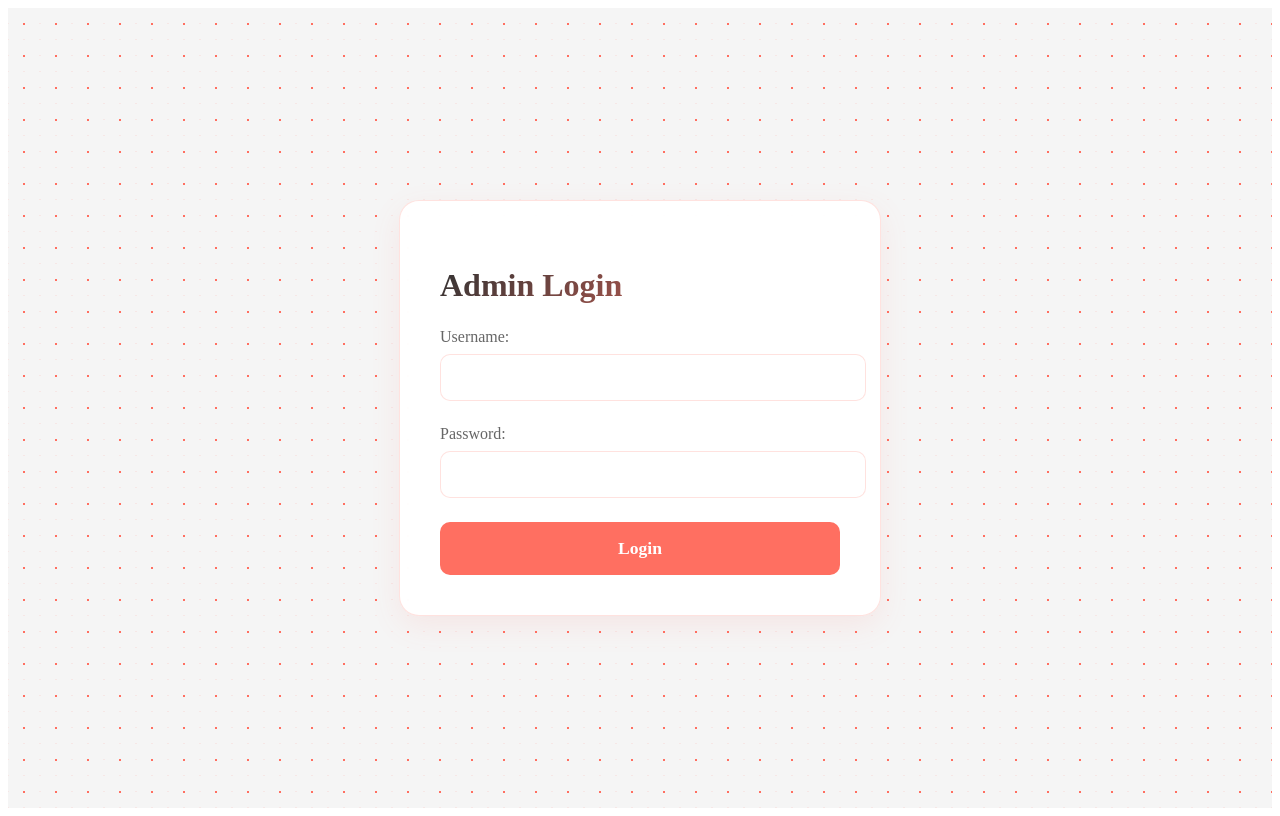
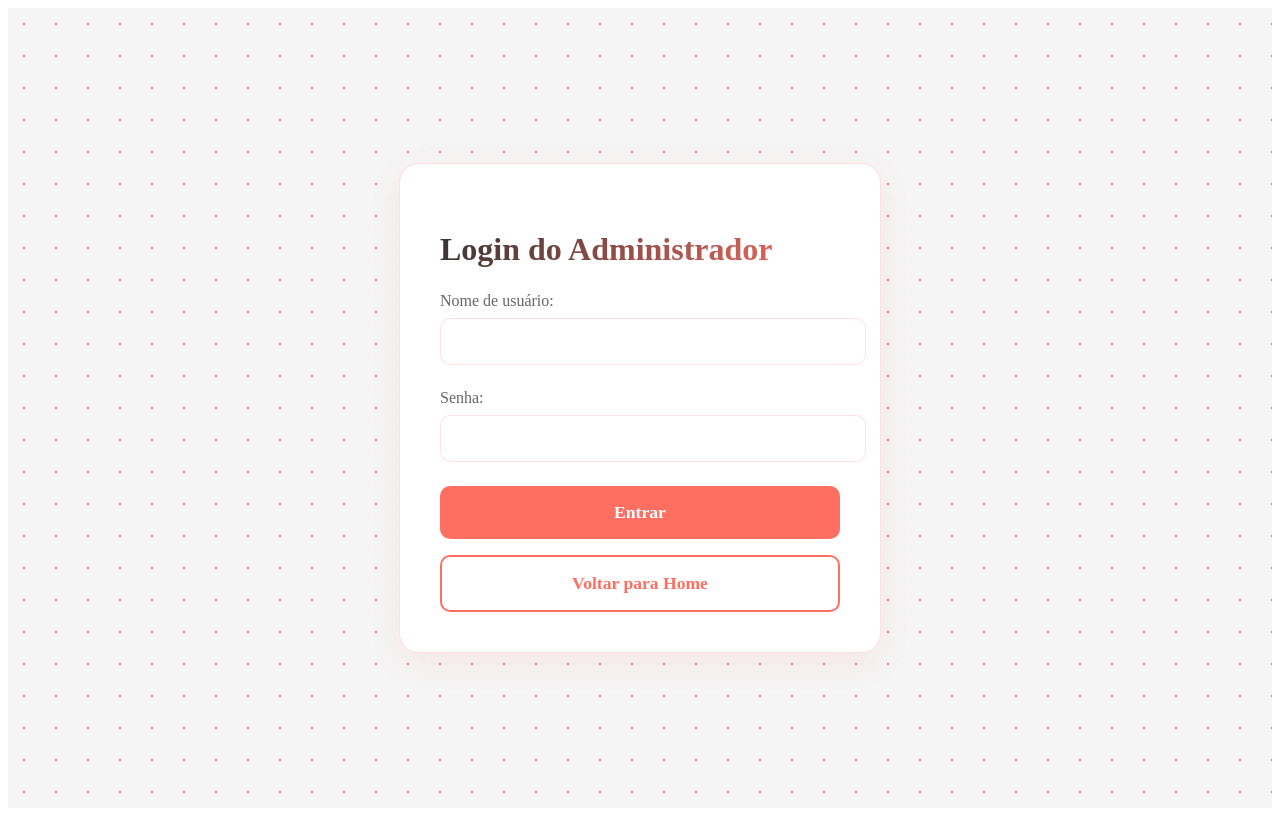
Before and after one commit to IdhcbIan/Site_BrickLugo, a React (Vite) app: page /admin in a window 1280 px wide. Built offline with nearby package versions, Linux system fonts and the light colour scheme.

Commit message:
Admin Page

```diff
--- a/index.html
+++ b/index.html
@@ -2,9 +2,9 @@
 <html lang="en">
   <head>
     <meta charset="UTF-8" />
-    <link rel="icon" type="image/svg+xml" href="/vite.svg" />
+    <link rel="icon" type="image/svg+xml" href="/src/assets/Icon1.png" />
     <meta name="viewport" content="width=device-width, initial-scale=1.0" />
-    <title>Vite + React</title>
+    <title>BrickLugo</title>
   </head>
   <body>
     <div id="root"></div>
--- a/src/Admin/Admin.css
+++ b/src/Admin/Admin.css
@@ -195,3 +195,47 @@ td {
     padding: 1.5rem;
   }
 }
+
+/* Login page home button */
+.login-box .home-button {
+  width: 100%;
+  padding: 1rem;
+  background-color: transparent;
+  color: #ff6f61;
+  border: 2px solid #ff6f61;
+  border-radius: 10px;
+  cursor: pointer;
+  font-size: 1.1rem;
+  font-weight: 600;
+  font-family: 'Unna', serif;
+  transition: all 0.3s ease;
+  margin-top: 1rem;
+}
+
+.login-box .home-button:hover {
+  background-color: #ff6f61;
+  color: white;
+  transform: translateY(-2px);
+}
+
+/* Dashboard home button */
+.admin-dashboard .home-button {
+  width: 20%;
+  padding: 1rem;
+  background-color: transparent;
+  color: #ff6f61;
+  border: 2px solid #ff6f61;
+  border-radius: 10px;
+  cursor: pointer;
+  font-size: 1.1rem;
+  font-weight: 600;
+  font-family: 'Unna', serif;
+  transition: all 0.3s ease;
+  margin-top: 1rem;
+}
+
+.admin-dashboard .home-button:hover {
+  background-color: #ff6f61;
+  color: white;
+  transform: translateY(-2px);
+}
--- a/src/Admin/Admin.jsx
+++ b/src/Admin/Admin.jsx
@@ -18,7 +18,7 @@ const Admin = () => {
     if (loginData.username === 'admin' && loginData.password === 'admin') {
       setIsAuthenticated(true);
     } else {
-      alert('Invalid credentials');
+      alert('Credenciais inválidas');
     }
   };
 
@@ -33,10 +33,10 @@ const Admin = () => {
     return (
       <div className="admin-login-container">
         <div className="login-box">
-          <h2>Admin Login</h2>
+          <h2>Login do Administrador</h2>
           <form onSubmit={handleLogin}>
             <div className="form-group">
-              <label>Username:</label>
+              <label>Nome de usuário:</label>
               <input
                 type="text"
                 name="username"
@@ -46,7 +46,7 @@ const Admin = () => {
               />
             </div>
             <div className="form-group">
-              <label>Password:</label>
+              <label>Senha:</label>
               <input
                 type="password"
                 name="password"
@@ -56,9 +56,15 @@ const Admin = () => {
               />
             </div>
             <button type="submit" className="login-button">
-              Login
+              Entrar
             </button>
           </form>
+          <button
+            className="home-button"
+            onClick={() => window.location.href = '/'}
+          >
+            Voltar para Home
+          </button>
         </div>
       </div>
     );
@@ -67,41 +73,47 @@ const Admin = () => {
   return (
     <div className="admin-dashboard">
       <header className="admin-header">
-        <h1>Company Admin Dashboard</h1>
+        <h1>Painel de Administração da Empresa</h1>
         <button
           className="logout-button"
           onClick={() => setIsAuthenticated(false)}
         >
-          Logout
+          Sair
+        </button>
+        <button
+          className="home-button"
+          onClick={() => window.location.href = '/'}
+        >
+          Voltar para Home
         </button>
       </header>
 
       <div className="admin-content">
         <section className="data-section">
-          <h2>Employee Data</h2>
+          <h2>Dados dos Funcionários</h2>
           <table>
             <thead>
               <tr>
-                <th>Name</th>
-                <th>Position</th>
-                <th>Department</th>
+                <th>Nome</th>
+                <th>Posição</th>
+                <th>Departamento</th>
                 <th>Status</th>
               </tr>
             </thead>
             <tbody>
-              {/* Add your employee data here */}
+              {/* Adicione seus dados de funcionários aqui */}
             </tbody>
           </table>
         </section>
 
         <section className="data-section">
-          <h2>Revenue Overview</h2>
-          {/* Add your revenue charts/data here */}
+          <h2>Visão Geral das Receitas</h2>
+          {/* Adicione seus gráficos/dados de receita aqui */}
         </section>
 
         <section className="data-section">
-          <h2>Active Projects</h2>
-          {/* Add your projects list here */}
+          <h2>Projetos Ativos</h2>
+          {/* Adicione sua lista de projetos aqui */}
         </section>
       </div>
     </div>
```
Also changed, not shown: src/assets/Icon1.png (added).
